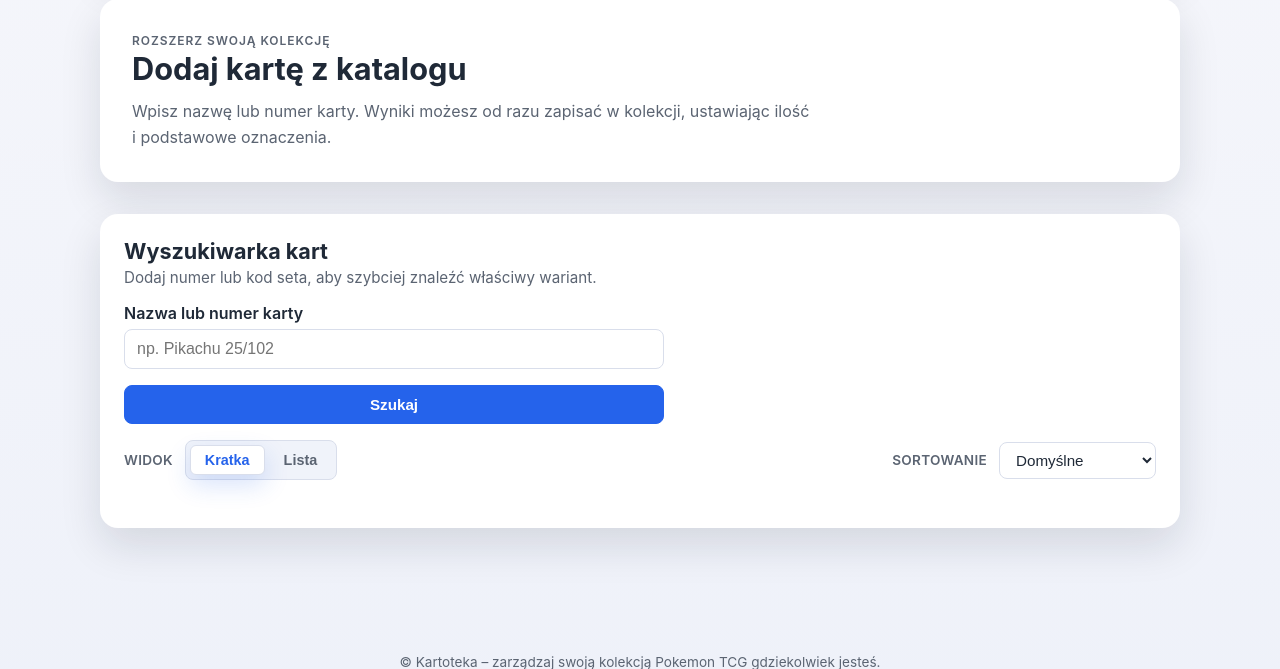
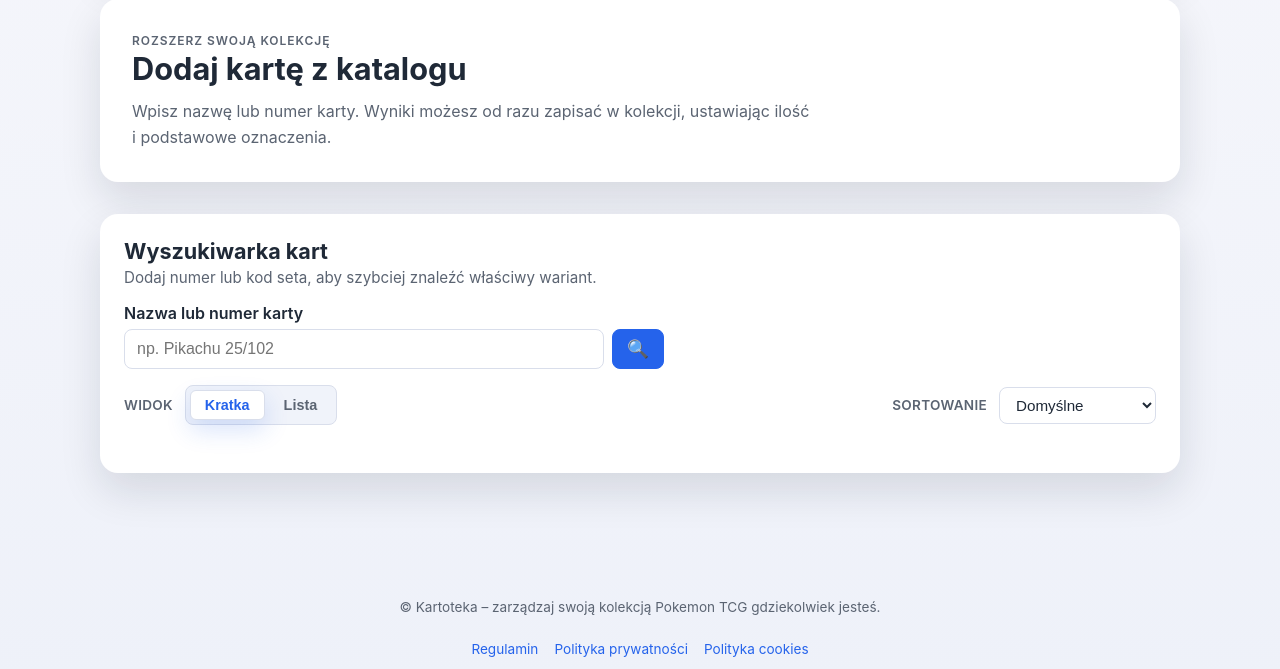
Before and after one commit to boguckicollection/kartoteka_server, a FastAPI app: page /cards/add in a window 1280 px wide. Shown: the part 133-802 px from the top of the page. Run offline with FastAPI, Linux system fonts and the light colour scheme; some libraries are stand-ins or nearby versions.

Commit message:
Adjust add card search layout

```diff
--- a/kartoteka_web/static/style.css
+++ b/kartoteka_web/static/style.css
@@ -119,6 +119,18 @@ img {
   display: none !important;
 }
 
+.sr-only {
+  position: absolute;
+  width: 1px;
+  height: 1px;
+  padding: 0;
+  margin: -1px;
+  overflow: hidden;
+  clip: rect(0, 0, 0, 0);
+  white-space: nowrap;
+  border: 0;
+}
+
 .app-header {
   width: min(1080px, calc(100% - 32px));
   margin: 24px auto 0;
@@ -223,6 +235,17 @@ img {
   transition: background 0.2s ease, color 0.2s ease, border-color 0.2s ease;
 }
 
+.button.icon-only {
+  padding: 0 14px;
+  min-width: 44px;
+  height: 100%;
+}
+
+.button.icon-only .button-icon {
+  font-size: 1.1rem;
+  line-height: 1;
+}
+
 .button.primary {
   background: var(--color-accent);
   color: #fff;
@@ -507,11 +530,26 @@ img {
   max-width: 540px;
 }
 
-.add-card-form label {
+.add-card-form-field {
   display: flex;
   flex-direction: column;
   gap: 6px;
-  font-weight: 600;
+}
+
+.add-card-form label {
+  font-weight: 600;
+}
+
+.add-card-form-row {
+  display: flex;
+  gap: 8px;
+  align-items: stretch;
+}
+
+.add-card-form-control {
+  flex: 1;
+  min-width: 0;
+  width: 100%;
 }
 
 .add-card-form input[type="text"],
--- a/kartoteka_web/templates/add_card.html
+++ b/kartoteka_web/templates/add_card.html
@@ -17,8 +17,9 @@
     </div>
   </div>
   <form id="add-card-form" class="add-card-form" autocomplete="off" data-card-search-form>
-    <label>
-      Nazwa lub numer karty
+    <div class="add-card-form-field">
+      <label for="add-card-query">Nazwa lub numer karty</label>
+      <div class="add-card-form-row">
         <input
           type="text"
           name="query"
@@ -26,10 +27,13 @@
           autocomplete="off"
           placeholder="np. Pikachu 25/102"
           required
+          class="add-card-form-control"
         />
-    </label>
-    <div class="form-footer">
-      <button type="submit" class="button primary" id="card-search-trigger">Szukaj</button>
+        <button type="submit" class="button primary icon-only" id="card-search-trigger">
+          <span class="sr-only">Szukaj</span>
+          <span aria-hidden="true" class="button-icon">🔍</span>
+        </button>
+      </div>
     </div>
   </form>
   <div class="alert" id="add-card-alert" hidden></div>
```
Lines whose indentation alone changed are shown as unchanged.
